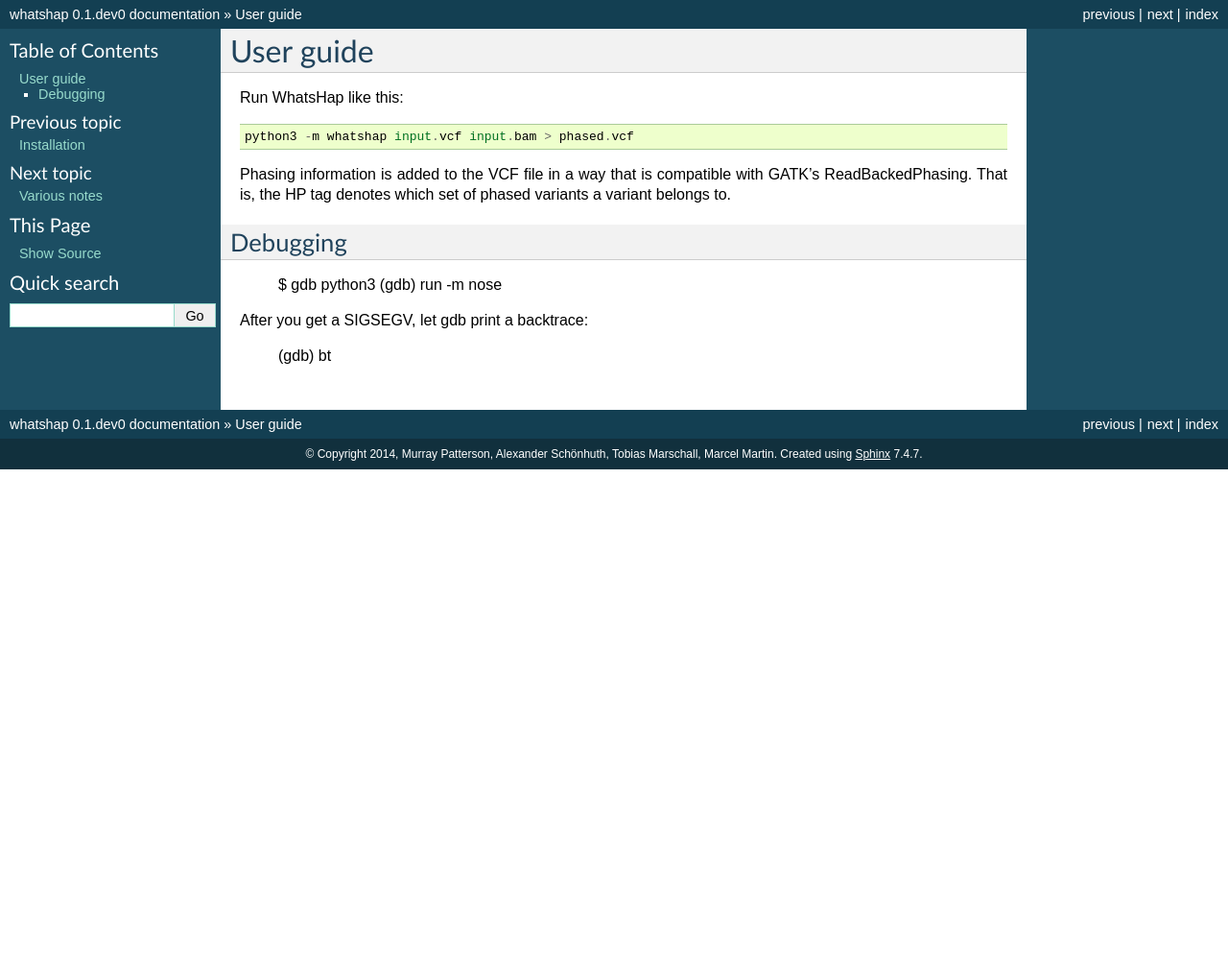
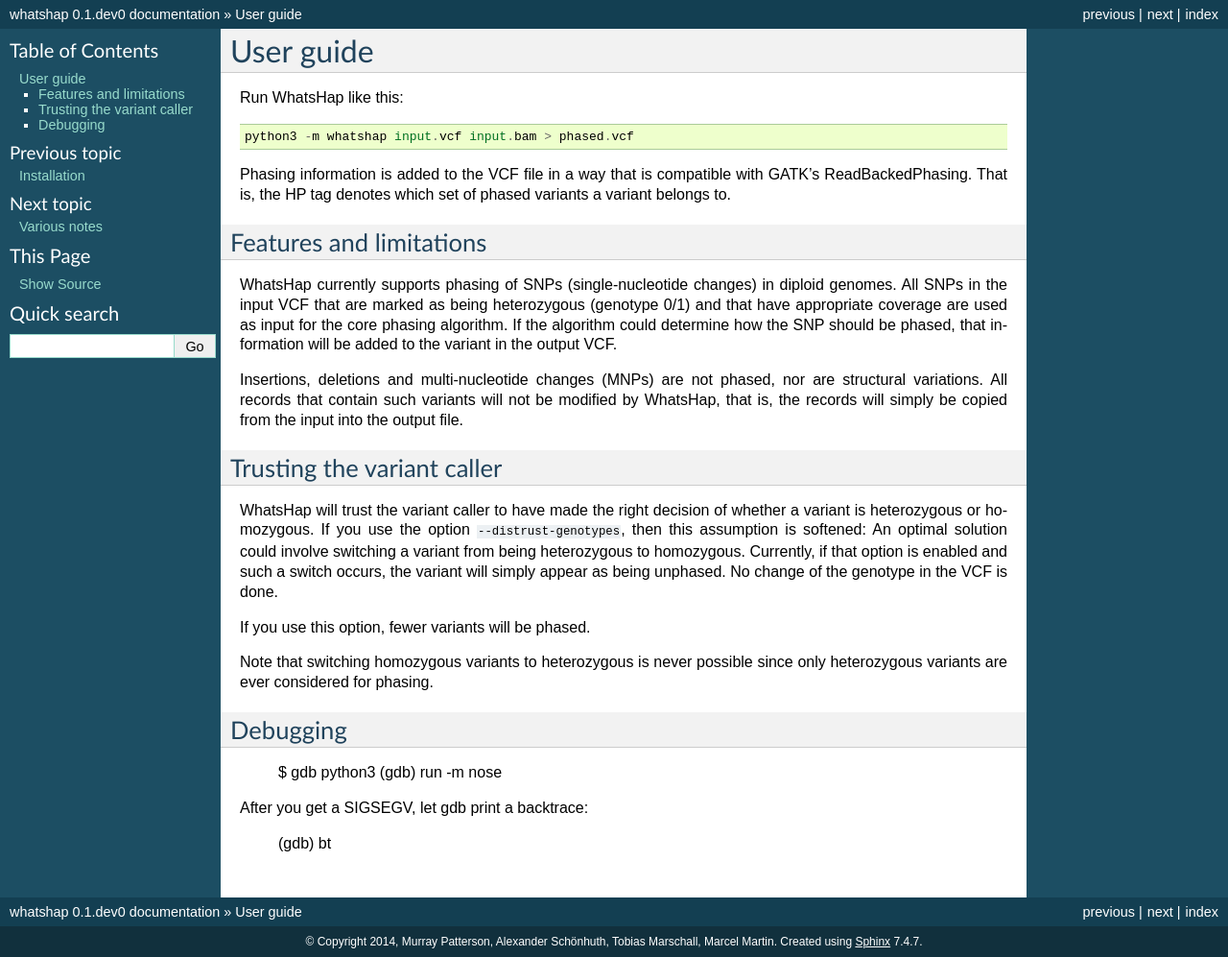
Before and after one commit to whatshap/whatshap, a Sphinx documentation site: the page built from doc/guide.rst, in a window 1280 px wide. Shown: the whole page at 96% size. Built offline with Sphinx 7.4.7, drawn with Linux system fonts in a browser that asks for light colours; before the commit the page ends 900 px from its top, so only the background shows below that.

Commit message:
Enable "all heterozygous" assumption by default; add --distrust-genotypes option

```diff
--- a/doc/guide.rst
+++ b/doc/guide.rst
@@ -11,6 +11,38 @@
 variants a variant belongs to.
 
 
+Features and limitations
+========================
+
+WhatsHap currently supports phasing of SNPs (single-nucleotide changes) in
+diploid genomes. All SNPs in the input VCF that are marked as being heterozygous
+(genotype 0/1) and that have appropriate coverage are used as input for the core
+phasing algorithm. If the algorithm could determine how the SNP should be
+phased, that information will be added to the variant in the output VCF.
+
+Insertions, deletions and multi-nucleotide changes (MNPs) are not phased, nor
+are structural variations. All records that contain such variants will not
+be modified by WhatsHap, that is, the records will simply be copied from the
+input into the output file.
+
+
+Trusting the variant caller
+===========================
+
+WhatsHap will trust the variant caller to have made the right decision of
+whether a variant is heterozygous or homozygous. If you use the option
+``--distrust-genotypes``, then this assumption is softened: An optimal solution
+could involve switching a variant from being heterozygous to homozygous.
+Currently, if that option is enabled and such a switch occurs, the variant
+will simply appear as being unphased. No change of the genotype in the VCF is
+done.
+
+If you use this option, fewer variants will be phased.
+
+Note that switching homozygous variants to heterozygous is never possible since
+only heterozygous variants are ever considered for phasing.
+
+
 Debugging
 =========
 
```
Also changed, not shown: 1 other file.
